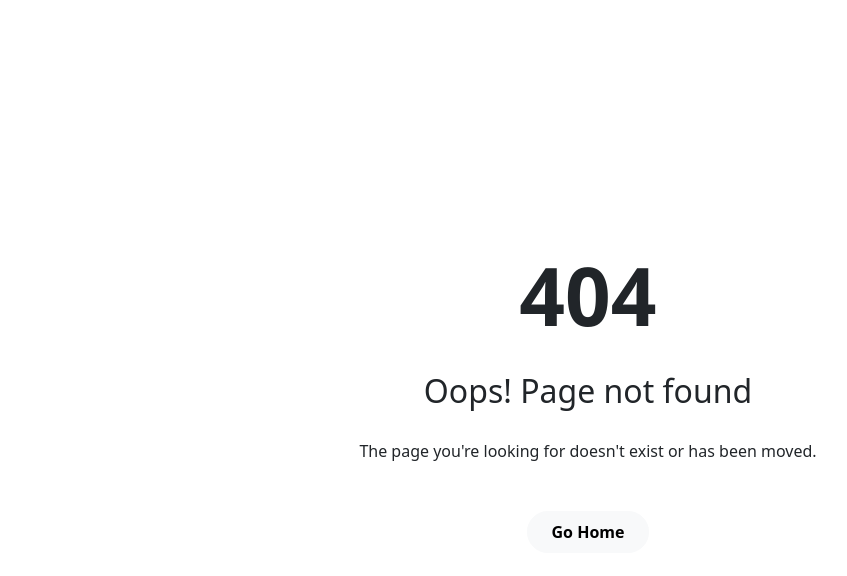
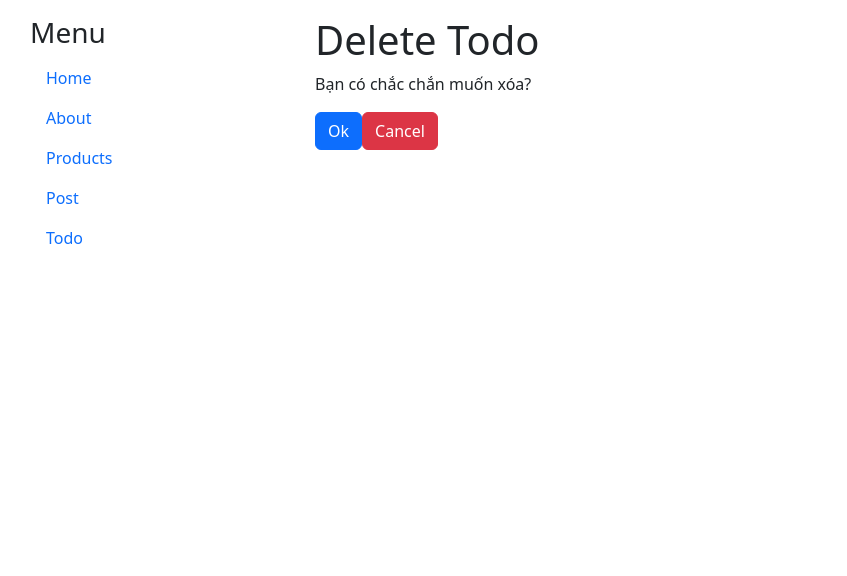
Before and after one commit to HTDEV4/NextJS-Basic, a Next.js app: page /todos/delete/1 in a window 1280 px wide. Before the commit this address had no page. Shown: the top 576 px of the page, without its empty margins (52-899 px from the left). Built offline with nearby package versions, Linux system fonts and the light colour scheme.

Commit message:
Bài 64 Xây dựng chức năng xóa sử dụng Server Action

```diff
--- a/server/db.json
+++ b/server/db.json
@@ -2,7 +2,7 @@
   "todos": [
     {
       "id": "1",
-      "title": "Learn React",
+      "title": "Learn React 2",
       "content": "Demo Learn React",
       "completed": true
     },
@@ -11,12 +11,6 @@
       "title": "Learn NextJS 2",
       "content": "Demo Learn NextJS 2",
       "completed": false
-    },
-    {
-      "title": "Learn PHP",
-      "content": "Demo PHP",
-      "completed": false,
-      "id": "KLbToxz"
     }
   ],
   "posts": [
--- a/src/app/(main-layout)/todos/action.ts
+++ b/src/app/(main-layout)/todos/action.ts
@@ -1,6 +1,7 @@
 "use server";
 
 import { revalidateTag } from "next/cache";
+import { redirect } from "next/navigation";
 
 interface Error {
     status?: number;
@@ -87,3 +88,14 @@ export const update = async (formData: FormData) => {
     }
 
 };
+
+export const deleteTodo = async (formData: FormData) => {
+    const id = formData.get("id");
+    await fetch(
+        `${process.env.NEXT_PUBLIC_SERVER_API}/todos/${id}`,
+        {
+            method: "DELETE"
+        }
+    )
+    redirect(`/todos`);
+}
--- /dev/null
+++ b/src/app/(main-layout)/todos/delete/[id]/Button.tsx
@@ -0,0 +1,12 @@
+"use client"
+
+import { useRouter } from "next/navigation";
+
+export default function ButtonCancel() {
+    const router = useRouter();
+    return (
+        <button type="button" className="btn btn-danger" onClick={() => {
+            router.push('/todos');
+        }}>Cancel</button>
+    );
+}
--- /dev/null
+++ b/src/app/(main-layout)/todos/delete/[id]/page.tsx
@@ -0,0 +1,23 @@
+import React from "react";
+import { deleteTodo } from "../../action";
+import ButtonCancel from "./Button";
+
+
+type Params = {
+    params: Promise<{ id: string }>;
+};
+
+
+export default async function DeletePage({ params }: Params) {
+    const { id } = await params;
+
+    return (
+        <form action={deleteTodo}>
+            <h1>Delete Todo</h1>
+            <p>Bạn có chắc chắn muốn xóa?</p>
+            <button className="btn btn-primary">Ok</button>
+            <ButtonCancel />
+            <input type="hidden" name="id" value={id} />
+        </form>
+    );
+}
--- a/src/app/(main-layout)/todos/edit/[id]/page.tsx
+++ b/src/app/(main-layout)/todos/edit/[id]/page.tsx
@@ -25,7 +25,7 @@ export default async function TodoEditPage({ params }: Params) {
     const todo: Todo = await getTodo(id);
     return (
         <div>
-            <h1>Edit Todo</h1>
+            <h1 className="text-center p-4">Edit Todo</h1>
             <TodoUpdate todo={todo} />
         </div>
     );
--- a/src/app/(main-layout)/todos/page.tsx
+++ b/src/app/(main-layout)/todos/page.tsx
@@ -54,6 +54,12 @@ export default async function TodoPage({
                                 {todo.title}
                             </Link>
                             <Link
+                                href={`/todos/delete/${todo.id}`}
+                                className="btn btn-danger mt-2 mb-2 float-end ms-2"
+                            >
+                                Delete
+                            </Link>
+                            <Link
                                 href={`/todos/edit/${todo.id}`}
                                 className="btn btn-info mt-2 mb-2 float-end"
                             >
```
